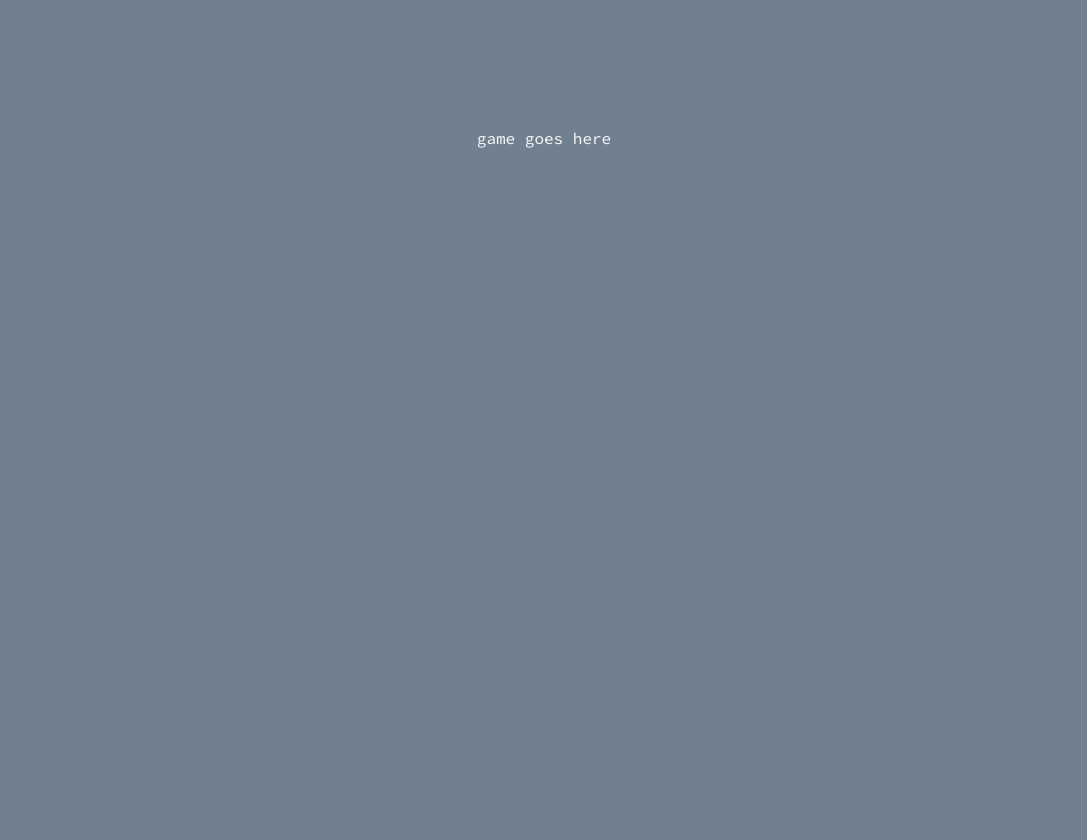
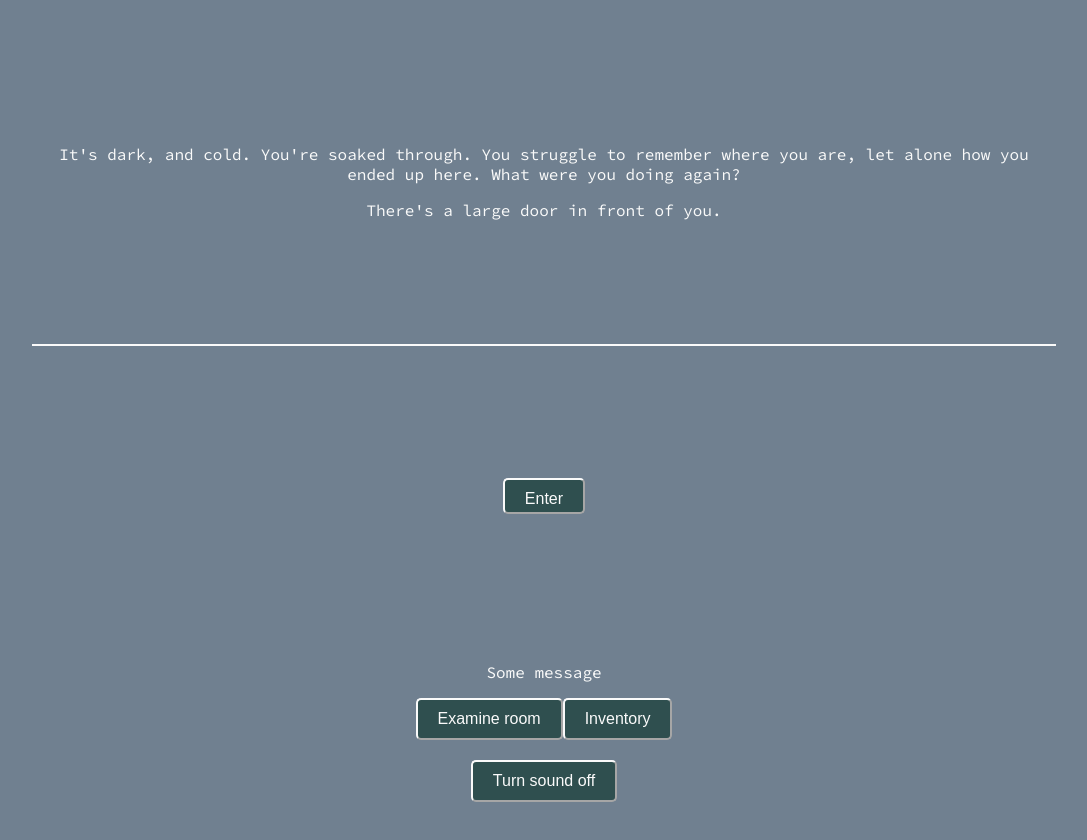
Before and after one commit to dnimmo/project-arklay-vue, a Nuxt app: page /game in a window 1280 px wide. Shown: the top 840 px of the page, without its empty margins (96-1183 px from the left). Built offline with nearby package versions, Linux system fonts and the light colour scheme.

Commit message:
basic components added

```diff
--- /dev/null
+++ b/components/ActionButton.vue
@@ -0,0 +1,37 @@
+<template>
+  <!-- TODO: Add @click -->
+  <button class="button">
+    {{ text }}
+  </button>
+</template>
+
+<script>
+export default {
+  props: {
+    text: {
+      type: String,
+      required: true
+    }
+  }
+}
+</script>
+
+<style lang="scss" scoped>
+  .button {
+    padding: 10px 20px;
+    border-radius: 5px;
+    background-color: darkslategrey;
+    color: #fafafa;
+    font-size: 16px;
+    cursor: pointer;
+    margin-bottom: 20px;
+    border-width: 2px;
+    border-color: #fafafa;
+    transition: all 0.2s;
+    &:hover {
+        border-color: darkslategrey;
+        color: darkslategrey;
+        background-color: #fafafa;
+    }
+  }
+</style>
--- /dev/null
+++ b/components/Directions.vue
@@ -0,0 +1,76 @@
+<template>
+  <section class="directionsContainer">
+    <div class="directionsGrid">
+      <action-button
+        class="enter"
+        text="Enter"
+      />
+    </div>
+  </section>
+</template>
+
+<script>
+import ActionButton from '~/components/ActionButton'
+
+export default {
+  components: {
+    ActionButton
+  }
+}
+</script>
+
+<style lang="scss" scoped>
+  .directionsContainer {
+    max-width: 600px;
+    margin-right: auto;
+    margin-left: auto;
+  }
+
+  .directionsGrid {
+    min-height: 35vh;
+    display: grid;
+    grid-template-columns: 33.3% 33.3% 33.3%;
+    grid-template-rows: 20% 20% 20% 20% 20%;
+    justify-items: center;
+    justify-content: space-evenly;
+  }
+
+  .upstairs {
+    grid-column: 2;
+  }
+
+  .north {
+    grid-column: 2;
+    grid-row: 2;
+  }
+
+  .east {
+    grid-column: 3;
+    grid-row: 3;
+  }
+
+  .west {
+    grid-column: 1;
+    grid-row: 3;
+    }
+
+  .south {
+    grid-column: 2;
+    grid-row: 4;
+  }
+
+  .downstairs {
+    grid-column: 2;
+    grid-row: 5;
+  }
+
+  .enter {
+    grid-column: 2;
+    grid-row: 3;
+  }
+
+  .end {
+    grid-column: 2;
+    grid-row: 3;
+  }
+</style>
--- /dev/null
+++ b/components/Message.vue
@@ -0,0 +1,21 @@
+<template>
+  <p>{{ text }}</p>
+</template>
+
+<script>
+export default {
+  props: {
+    text: {
+      type: String,
+      required: true
+    }
+  }
+}
+</script>
+
+<style lang="scss" scoped>
+  .message {
+    min-height: 20px;
+    padding: 0 10vw;
+  }
+</style>
--- /dev/null
+++ b/components/RoomDescription.vue
@@ -0,0 +1,30 @@
+<template>
+  <div class="roomDescription">
+    <p>{{ intro }}</p>
+    <p>{{ surroundings }}</p>
+  </div>
+</template>
+
+<script>
+export default {
+  props: {
+    intro: {
+      type: String,
+      required: true
+    },
+    surroundings: {
+      type: String,
+      required: true
+    }
+  }
+}
+</script>
+
+<style lang="scss" scoped>
+  .roomDescription {
+    min-height: 25vh;
+    max-width: 1000px;
+    margin-left: auto;
+    margin-right: auto;
+  }
+</style>
--- a/pages/game/index.vue
+++ b/pages/game/index.vue
@@ -1,9 +1,49 @@
 <template>
-  <div>game goes here</div>
+  <div>
+    <room-description
+      intro="It's dark, and cold. You're soaked through. You struggle to remember where you are, let alone how you ended up here. What were you doing again?"
+      surroundings="There's a large door in front of you."
+    />
+    <section class="lowerHalfContainer">
+      <directions />
+      <message
+        text="Some message"
+      />
+      <action-button
+        text="Examine room"
+      />
+      <action-button
+        text="Inventory"
+      />
+      <div>
+        <action-button
+          text="Turn sound off"
+        />
+      </div>
+    </section>
+  </div>
 </template>
 
 <script>
+import RoomDescription from '~/components/RoomDescription'
+import Directions from '~/components/Directions'
+import Message from '~/components/Message'
+import ActionButton from '~/components/ActionButton'
+
 export default {
-  layout: 'main'
+  layout: 'main',
+  components: {
+    RoomDescription,
+    Directions,
+    Message,
+    ActionButton
+  }
 }
 </script>
+
+<style lang="scss" scoped>
+  .lowerHalfContainer {
+    border-top: 2px solid #fafafa;
+    padding-top: 20px;
+  }
+</style>
```
